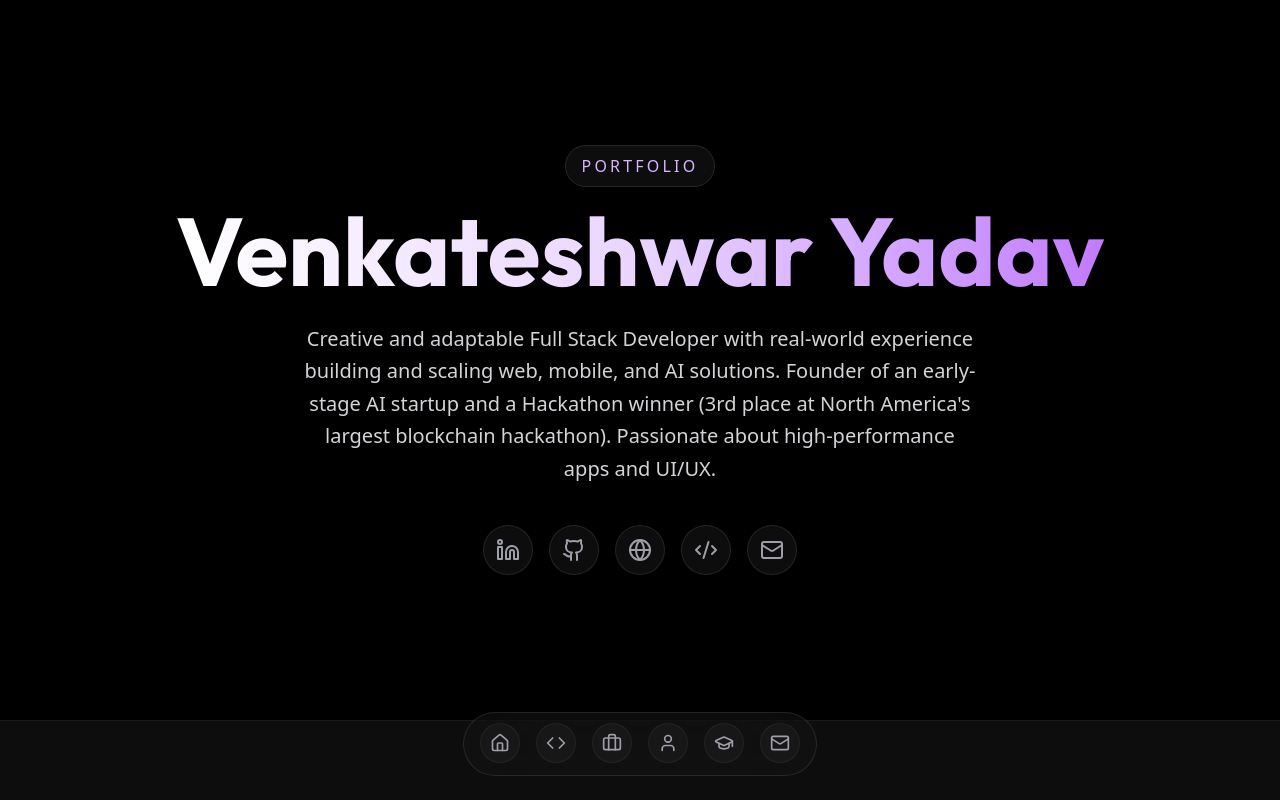
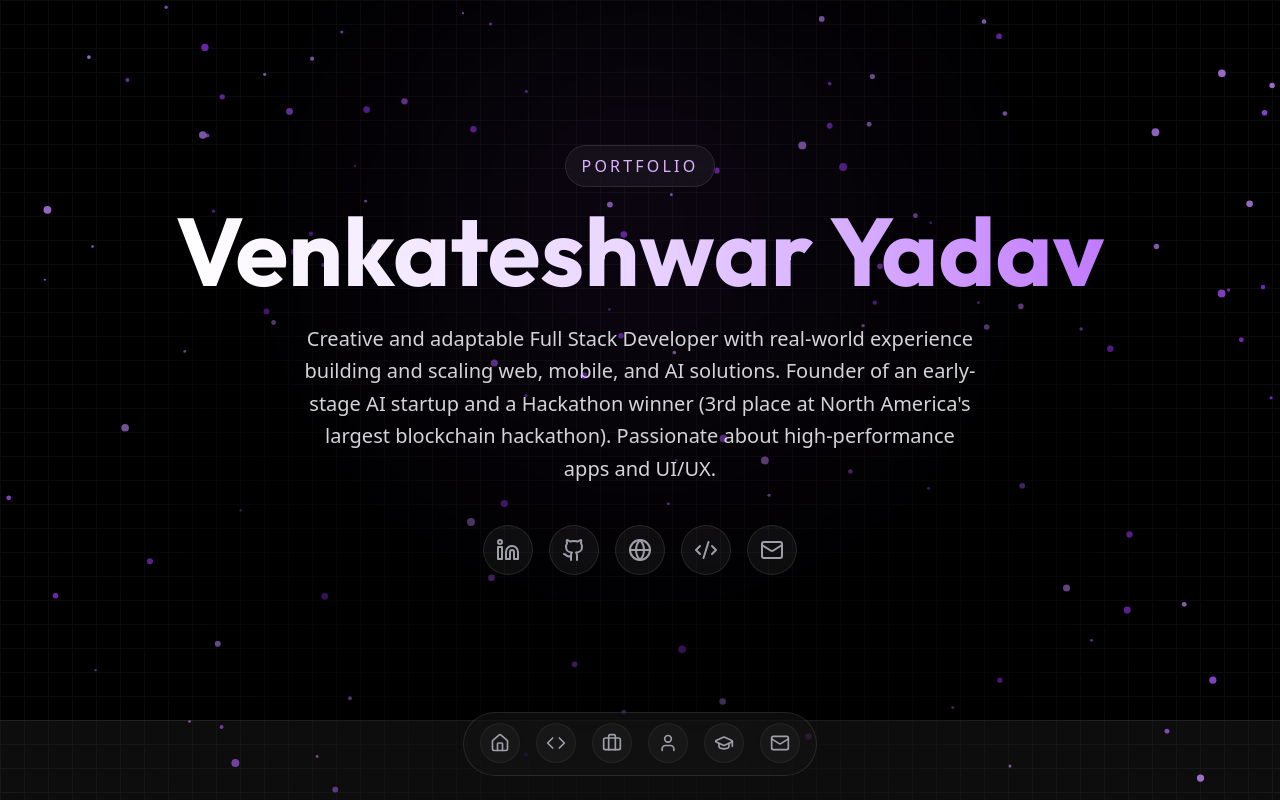
Before and after one commit to mccharliesins/mccharliesins, a Next.js app: page / in a window 1280 px wide. Shown: the top 800 px of the page. Built offline with nearby package versions, Linux system fonts and the light colour scheme.

Commit message:
Fix_z-index_stacking_and_enhance_particle_visibility

```diff
--- a/app/layout.tsx
+++ b/app/layout.tsx
@@ -20,10 +20,12 @@ export default function RootLayout({
   return (
     <html lang="en" className="dark scroll-smooth">
       <body
-        className={`${inter.variable} ${outfit.variable} font-sans bg-black text-white antialiased selection:bg-purple-500/30 selection:text-purple-200`}
+        className={`${inter.variable} ${outfit.variable} font-sans text-white antialiased selection:bg-purple-500/30 selection:text-purple-200`}
       >
         <SpotlightBackground />
-        {children}
+        <div className="relative z-10">
+          {children}
+        </div>
       </body>
     </html>
   );
--- a/components/ui/spotlight-bg.tsx
+++ b/components/ui/spotlight-bg.tsx
@@ -38,10 +38,10 @@ export function SpotlightBackground() {
                 this.baseY = this.y;
                 this.vx = (Math.random() - 0.5) * 0.5;
                 this.vy = (Math.random() - 0.5) * 0.5;
-                this.size = Math.random() * 2;
+                this.size = Math.random() * 3 + 1; // Bigger particles
                 this.density = Math.random() * 30 + 1;
-                // Purple shades
-                const colors = ["rgba(147, 51, 234, 0.5)", "rgba(168, 85, 247, 0.5)", "rgba(192, 132, 252, 0.5)"];
+                // Brighter Purple shades
+                const colors = ["rgba(147, 51, 234, 0.8)", "rgba(168, 85, 247, 0.8)", "rgba(192, 132, 252, 0.8)"];
                 this.color = colors[Math.floor(Math.random() * colors.length)];
             }
 
@@ -60,7 +60,7 @@ export function SpotlightBackground() {
                 let distance = Math.sqrt(dx * dx + dy * dy);
                 let forceDirectionX = dx / distance;
                 let forceDirectionY = dy / distance;
-                let maxDistance = 150;
+                let maxDistance = 200; // Increased interaction radius
                 let force = (maxDistance - distance) / maxDistance;
                 let directionX = forceDirectionX * force * this.density;
                 let directionY = forceDirectionY * force * this.density;
@@ -72,11 +72,11 @@ export function SpotlightBackground() {
                     // Return to original position (optional) or just float
                     if (this.x !== this.baseX) {
                         let dx = this.x - this.baseX;
-                        this.x -= dx / 10;
+                        this.x -= dx / 20;
                     }
                     if (this.y !== this.baseY) {
                         let dy = this.y - this.baseY;
-                        this.y -= dy / 10;
+                        this.y -= dy / 20;
                     }
                 }
 
@@ -94,7 +94,7 @@ export function SpotlightBackground() {
 
         const initParticles = () => {
             particles = [];
-            const numberOfParticles = (canvas.width * canvas.height) / 15000;
+            const numberOfParticles = (canvas.width * canvas.height) / 9000; // More particles
             for (let i = 0; i < numberOfParticles; i++) {
                 particles.push(new Particle());
             }
@@ -105,7 +105,7 @@ export function SpotlightBackground() {
             ctx.clearRect(0, 0, canvas.width, canvas.height);
 
             // Draw grid manually for better performance combined with particles
-            ctx.fillStyle = "rgba(79, 79, 79, 0.1)";
+            // ctx.fillStyle = "rgba(79, 79, 79, 0.1)";
             // (Optional: Draw grid here if needed, but keeping it simple for performance)
 
             particles.forEach((particle) => particle.update());
@@ -129,15 +129,15 @@ export function SpotlightBackground() {
     }, []);
 
     return (
-        <div className="fixed inset-0 -z-10 h-full w-full bg-black">
+        <div className="fixed inset-0 z-0 h-full w-full bg-black">
             {/* Static Grid Overlay */}
-            <div className="absolute inset-0 bg-[linear-gradient(to_right,#4f4f4f2e_1px,transparent_1px),linear-gradient(to_bottom,#4f4f4f2e_1px,transparent_1px)] bg-[size:14px_24px] pointer-events-none" />
+            <div className="absolute inset-0 bg-[linear-gradient(to_right,#4f4f4f_1px,transparent_1px),linear-gradient(to_bottom,#4f4f4f_1px,transparent_1px)] bg-[size:24px_24px] opacity-[0.15] pointer-events-none" />
 
             {/* Particles Canvas */}
             <canvas ref={canvasRef} className="absolute inset-0 block w-full h-full" />
 
             {/* Ambient Light */}
-            <div className="absolute left-1/2 -translate-x-1/2 top-[-10%] h-[1000px] w-[1000px] rounded-full bg-[radial-gradient(circle_400px_at_50%_300px,#a855f715,#000)] opacity-40 blur-[80px] pointer-events-none" />
+            <div className="absolute left-1/2 -translate-x-1/2 top-[-10%] h-[1000px] w-[1000px] rounded-full bg-[radial-gradient(circle_400px_at_50%_300px,#a855f725,#000)] opacity-60 blur-[100px] pointer-events-none" />
         </div>
     );
 }
```
